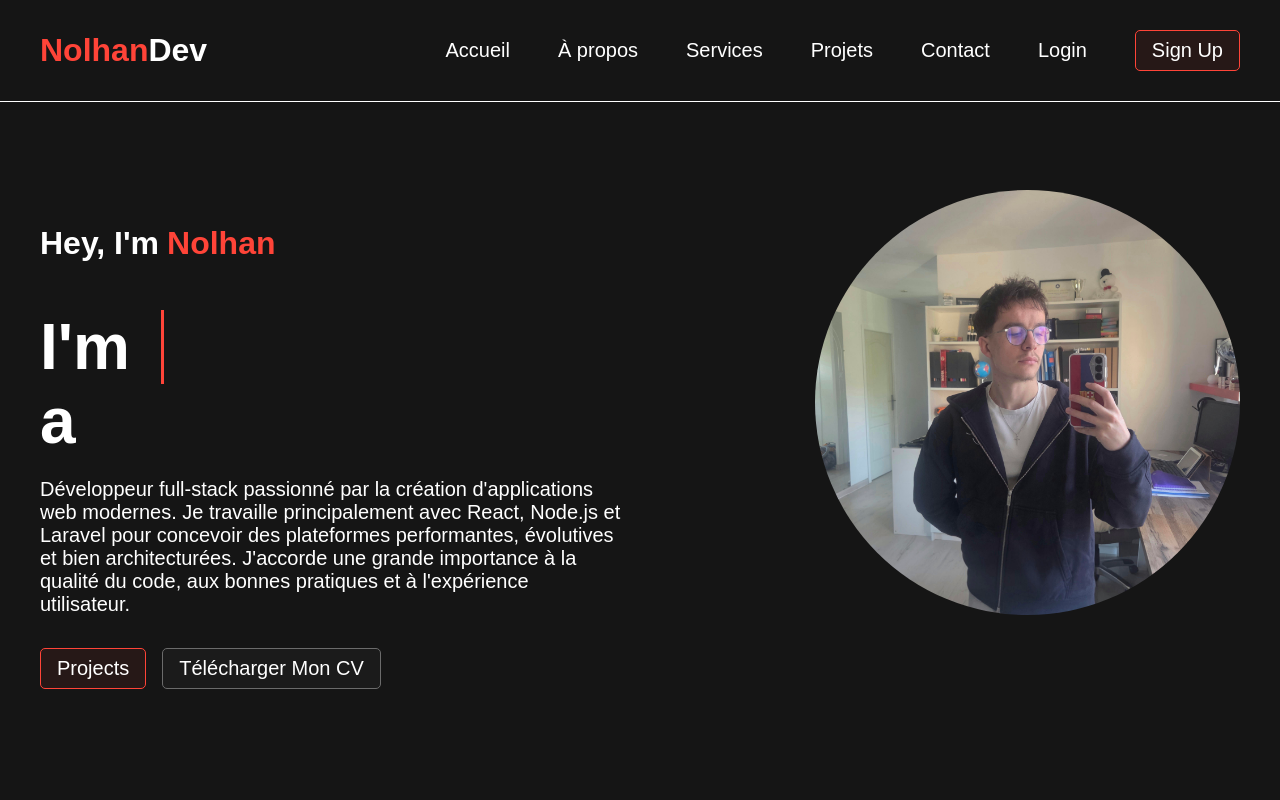
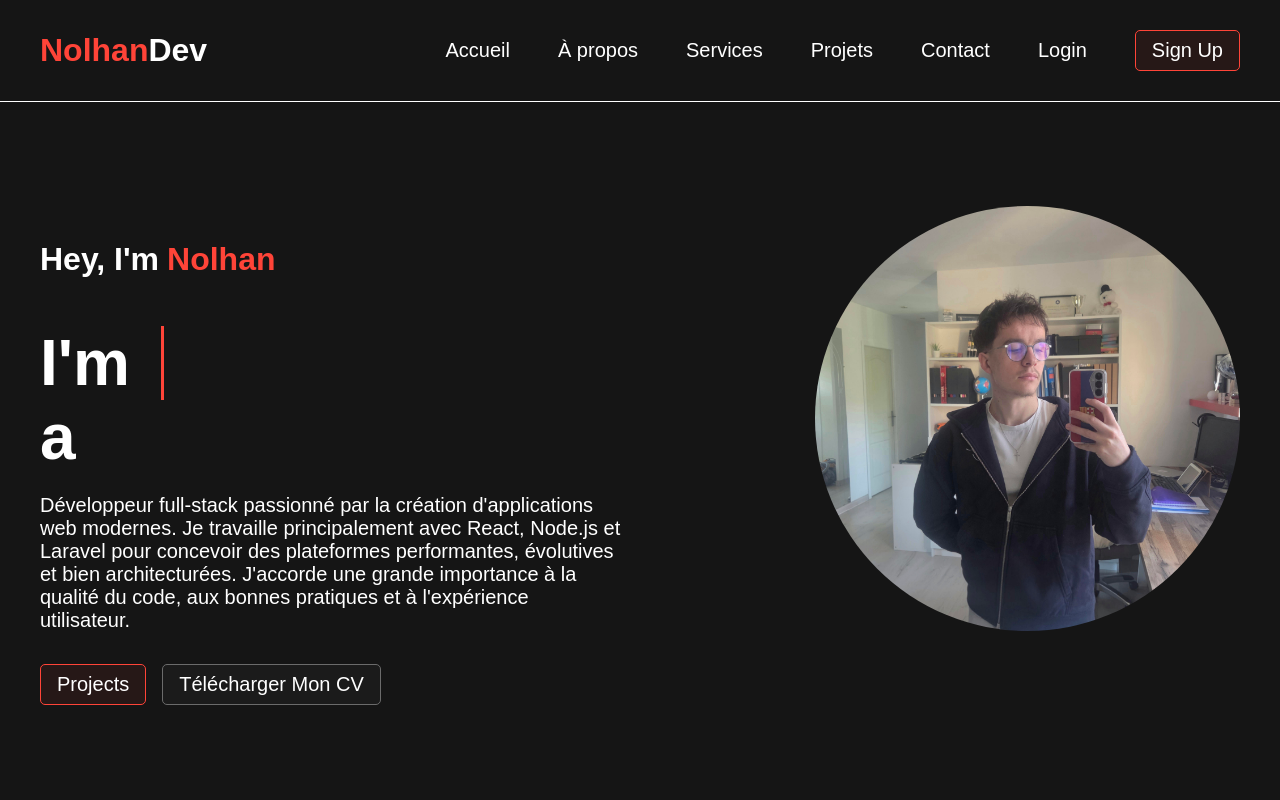
Before and after one commit to MNolhan/Nolhan-Portfolio, a React (Vite) app in the folder Frontend-Portfolio/: page / in a window 1280 px wide. Shown: the top 800 px of the page. Built offline with nearby package versions, Linux system fonts and the light colour scheme; a web font is replaced by a local one.

Commit message:
Fix : Ajustez les marges d'en-tête et de pied de page pour un espacement uniforme.

```diff
--- a/Frontend-Portfolio/src/styles/layouts/__footer.scss
+++ b/Frontend-Portfolio/src/styles/layouts/__footer.scss
@@ -8,7 +8,7 @@
     background-color: $dark-bg;
     font-family: $font-family-primary;
     border-top: $border-width-small solid white;
-    margin-top: 4rem;
+    margin-top: 5rem;
 
     &__content{
         display: flex;
--- a/Frontend-Portfolio/src/styles/layouts/__header.scss
+++ b/Frontend-Portfolio/src/styles/layouts/__header.scss
@@ -3,7 +3,7 @@
 .header {
     position: sticky;
     top: 0;
-    margin-bottom: 4rem;
+    margin-bottom: 5rem;
     background-color: $dark-bg;
     border-bottom: 1px solid white;
     z-index: 100;
--- a/Frontend-Portfolio/src/styles/pages/__home.scss
+++ b/Frontend-Portfolio/src/styles/pages/__home.scss
@@ -3,7 +3,7 @@
 .home {
     display: flex;
     flex-direction: column;
-    min-height: calc(100vh - 11rem);
+    min-height: calc(100vh - 8rem);
     font-family: $font-family-primary;
 
     &__subtitle{
```
